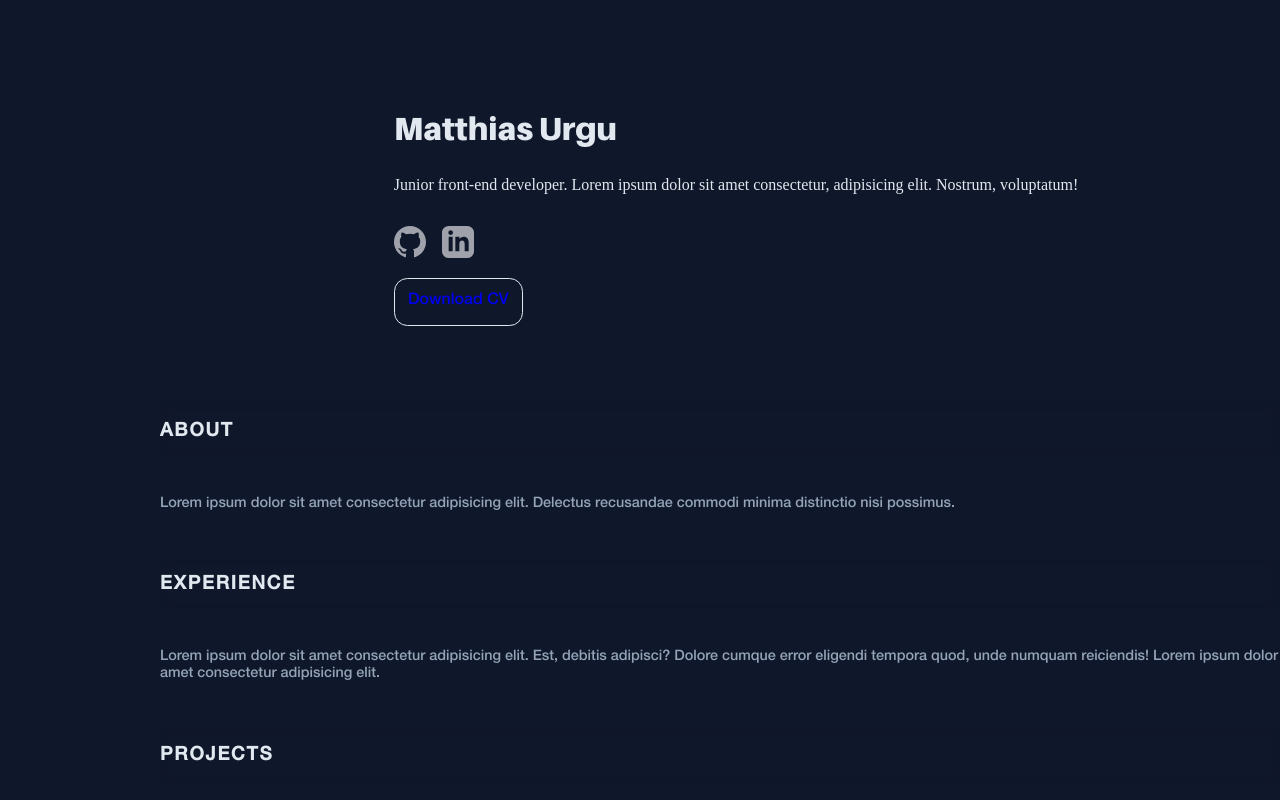
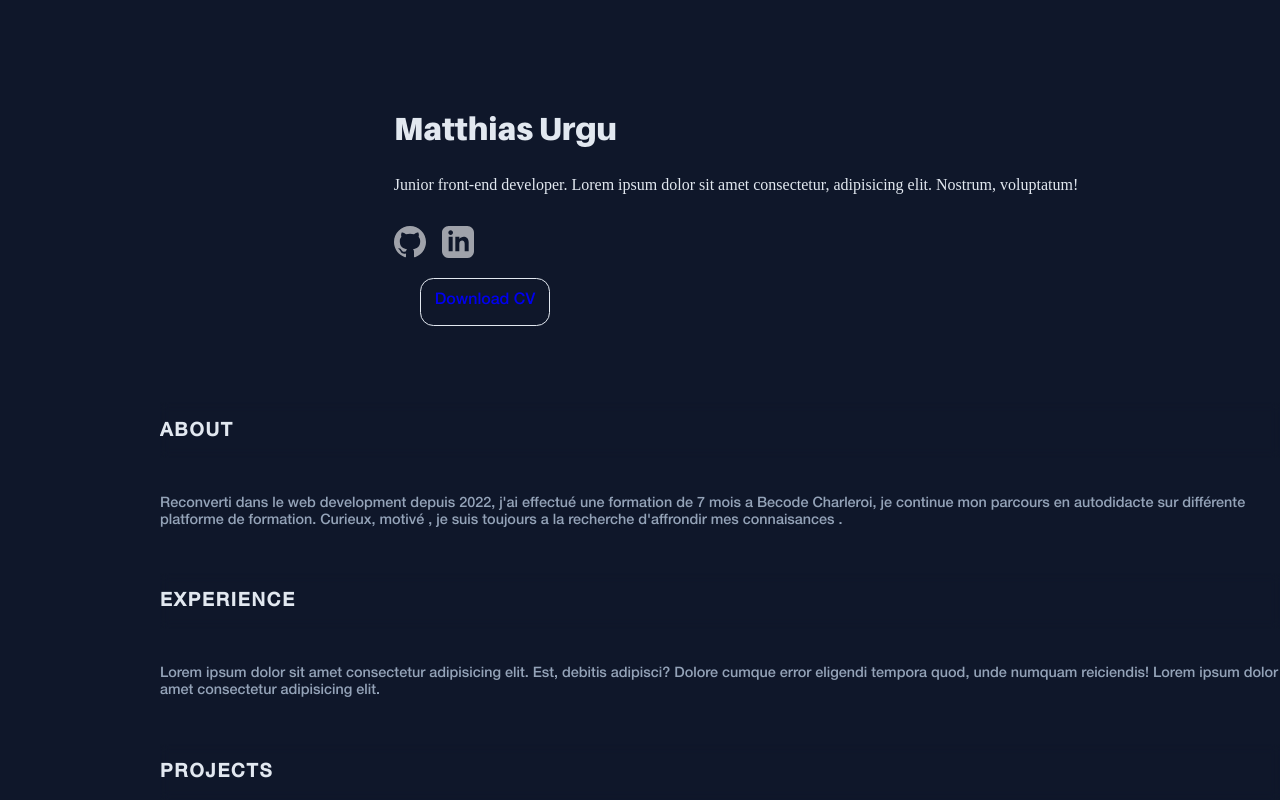
Before and after one commit to MatthiasUrgu/Portfolio, a React (Vite) app in the folder portfolio-app/: page / in a window 1280 px wide. Shown: the top 800 px of the page. Built offline with nearby package versions, Linux system fonts and the light colour scheme.

Commit message:
fix bug button

```diff
--- a/portfolio-app/src/components/SecondContent/SecondContent.jsx
+++ b/portfolio-app/src/components/SecondContent/SecondContent.jsx
@@ -47,8 +47,8 @@ export default function () {
         <h1 className={`${style.secondTitle} ${style.secondTitleSticky}`}>
           ABOUT
           </h1>
-        Lorem ipsum dolor sit amet consectetur adipisicing elit. Delectus recusandae commodi minima distinctio nisi possimus.
-      </div>
+          Reconverti dans le web development depuis 2022, j'ai effectué une formation de 7 mois a Becode Charleroi, je continue mon parcours en autodidacte sur différente platforme de formation. Curieux, motivé , je suis toujours a la recherche d'affrondir mes connaisances .
+          </div>
       <div className={style.cardContent} id="experience">
         <h1  className={`${style.secondTitle} ${style.secondTitleSticky}`}>EXPERIENCE</h1>
         Lorem ipsum dolor sit amet consectetur adipisicing elit. Est, debitis
@@ -72,7 +72,7 @@ export default function () {
               </div>
             <p className={style.cardTechno}>
               <ul>
-                    {project.Techno.map(tech => <li className={style.cardTechnoList}> {tech}</li>)}
+                    {project.Techno.map(tech => <li className={style.cardTechnoList} key={project.Id }> {tech}</li>)}
 
               </ul>
             </p>
--- a/portfolio-app/src/components/SecondContent/SecondContent.module.scss
+++ b/portfolio-app/src/components/SecondContent/SecondContent.module.scss
@@ -6,7 +6,7 @@
 .sectionContent {
 
   margin-top: 4em;
-  font-family: HelveticaS;
+  font-family: Helve ;
   font-size: $SubtitleSize;
   color:$SectionContent;
 
@@ -49,8 +49,8 @@
     }
     .cardButton{
       display: flex;
+      justify-content: center;
 
-    justify-content: space-evenly;
       @extend .mainButton;
     }
     .cardTechno{
@@ -62,6 +62,7 @@
 
       ul{
         display: flex;
+        justify-content: center;
         flex-wrap: wrap;
         .cardTechnoList{
           list-style: none;
--- a/portfolio-app/src/variables/button.scss
+++ b/portfolio-app/src/variables/button.scss
@@ -1,4 +1,5 @@
 @import "@/variables/color.scss";
+@import "@/variables/font.scss";
 
 .mainButton {
   button {
@@ -7,8 +8,9 @@
     padding: 1em;
     color: $textColor;
     border-radius: 1em;
+    margin-left: 2em;
     a {
-      font-family: HelveticaS;
+      font-family: Helve;
       font-size: 1.2em;
       text-decoration: none;
     }
--- a/portfolio-app/src/variables/font.scss
+++ b/portfolio-app/src/variables/font.scss
@@ -1,15 +1,12 @@
-
-//aileron black title
-//helvetica sous titre
 
 //Aileron font for Title
 @font-face {
     font-family: Aileron;
-    src: url(/public/assets/font/Aileron-Black/Aileron-Black.otf);
+    src: url(/assets/font/Aileron-Black/Aileron-Black.otf);
 }
 
 //HelveticaS font for subtitle
 @font-face {
-    font-family: HelveticaS;
-    src: url(/public/assets/font/HelveticaNeueLTPro-Md/HelveticaS.ttf);
+    font-family: Helve;
+    src: url( /public//assets//font/HelveticaNeueLTPro-Md/HelveticaS.ttf);
 }
```
Also changed, not shown: portfolio-app/src/components/MainContent/MainContent.module.scss (+5 -3 lines), portfolio-app/src/content/text/text.js (added, +9 -0 lines).
